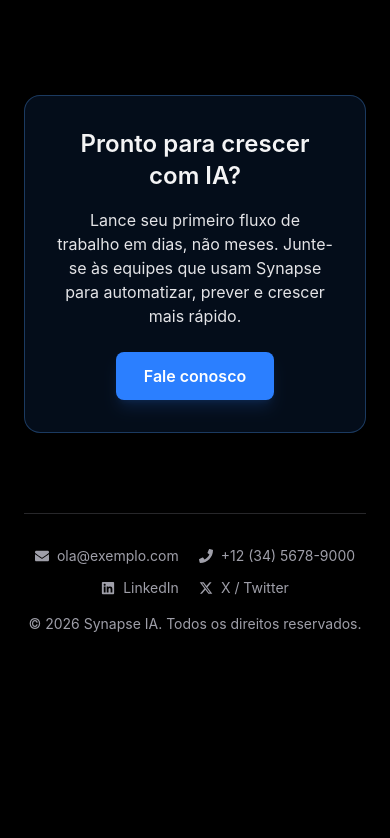
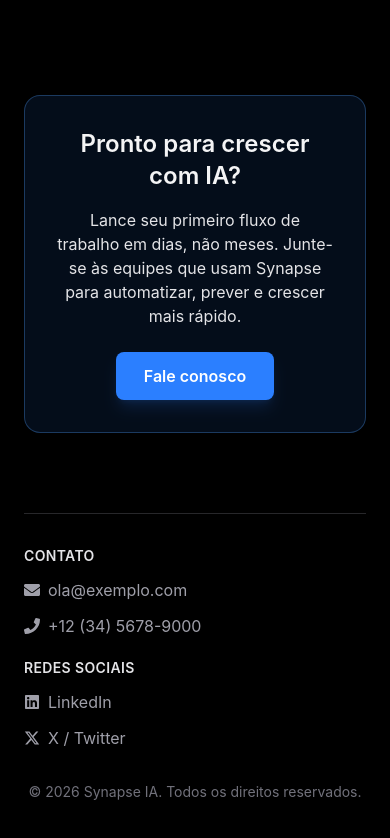
Before and after one commit to UelintonHJ/ai-company-landing, a React (Vite) app: page / in a window 390 px wide. Shown: the part 7437-8275 px from the top of the page. Before the commit the page ends 8199 px from the top, so only its background shows below. Built offline with nearby package versions, Linux system fonts and the light colour scheme.

Commit message:
refactor(footer): improve layout and accessibility

```diff
--- a/src/components/layout/SiteFooter.jsx
+++ b/src/components/layout/SiteFooter.jsx
@@ -2,33 +2,69 @@ import { FaEnvelope, FaLinkedin, FaPhone } from "react-icons/fa";
 import { FaXTwitter } from "react-icons/fa6";
 
 export default function SiteFooter() {
+    const linkClasses =
+        "inline-flex items-center gap-2 text-zinc-400 transition-colors duration-200 hover:text-blue-300 focus-visible:outline-none focus-visible:ring-2 focus-visible:ring-blue-400 focus-visible:ring-offset-2 focus-visible:ring-offset-zinc-950 rounded"
+
     return (
-        <footer className="mt-20 border-t border-zinc-800 py-8 text-sm text-zinc-400">
-            <div className="flex flex-col items-center gap-4 sm:flex-row sm:justify-between">
-                <div className="flex flex-col items-center gap-3 sm:items-start">
-                    <div className="flex items-center justify-center gap-5">
-                        <a href="mailto:ola@exemplo.com" className="inline-flex items-center gap-2 hover:text-blue-300">
-                            <FaEnvelope />
-                            ola@exemplo.com
-                        </a>
-                        <a href="tel:+123456789000" className="inline-flex items-center gap-2 hover:text-blue-300">
-                            <FaPhone />
-                            +12 (34) 5678-9000
-                        </a>
+        <footer className="mt-20 border-t border-zinc-800 py-8">
+            <div className="flex flex-col gap-8 sm:flex-row sm:items-start sm:justify-between">
+                <div className="space-y-5">
+                    <div>
+                        <h3 className="mb-3 text-sm font-semibold uppercase tracking-wide text-zinc-200">
+                            Contato
+                        </h3>
+
+                        <div className="flex flex-col gap-3">
+                            <a
+                                href="mailto:ola@exemplo.com"
+                                className={linkClasses}
+                            >
+                                <FaEnvelope aria-hidden="true" />
+                                <span>ola@exemplo.com</span>
+                            </a>
+
+                            <a
+                                href="tel:+123456789000"
+                                className={linkClasses}
+                            >
+                                <FaPhone aria-hidden="true" />
+                                <span>+12 (34) 5678-9000</span>
+                            </a>
+                        </div>
                     </div>
 
-                    <div className="flex items-center justify-center gap-5">
-                        <a href="#" className="inline-flex items-center gap-2 hover:text-blue-300">
-                            <FaLinkedin />
-                            LinkedIn
-                        </a>
-                        <a href="#" className="inline-flex items-center gap-2 hover:text-blue-300">
-                            <FaXTwitter />
-                            X / Twitter
-                        </a>
+                    <div>
+                        <h3 className="mb-3 text-sm font-semibold uppercase tracking-wide text-zinc-200">
+                            Redes sociais
+                        </h3>
+
+                        <div className="flex flex-col gap-3">
+                            <a
+                                href="#"
+                                target="_blank"
+                                rel="noopener noreferrer"
+                                className={linkClasses}
+                            >
+                                <FaLinkedin aria-hidden="true" />
+                                <span>LinkedIn</span>
+                            </a>
+
+                            <a
+                                href="#"
+                                target="_blank"
+                                rel="noopener noreferrer"
+                                className={linkClasses}
+                            >
+                                <FaXTwitter aria-hidden="true" />
+                                <span>X / Twitter</span>
+                            </a>
+                        </div>
                     </div>
                 </div>
-                <p className="text-center sm:text-right">© 2026 Synapse IA. Todos os direitos reservados.</p>
+
+                <p className="text-center text-sm text-zinc-500 sm:text-right">
+                    © 2026 Synapse IA. Todos os direitos reservados.
+                </p>
             </div>
         </footer>
     )
```
